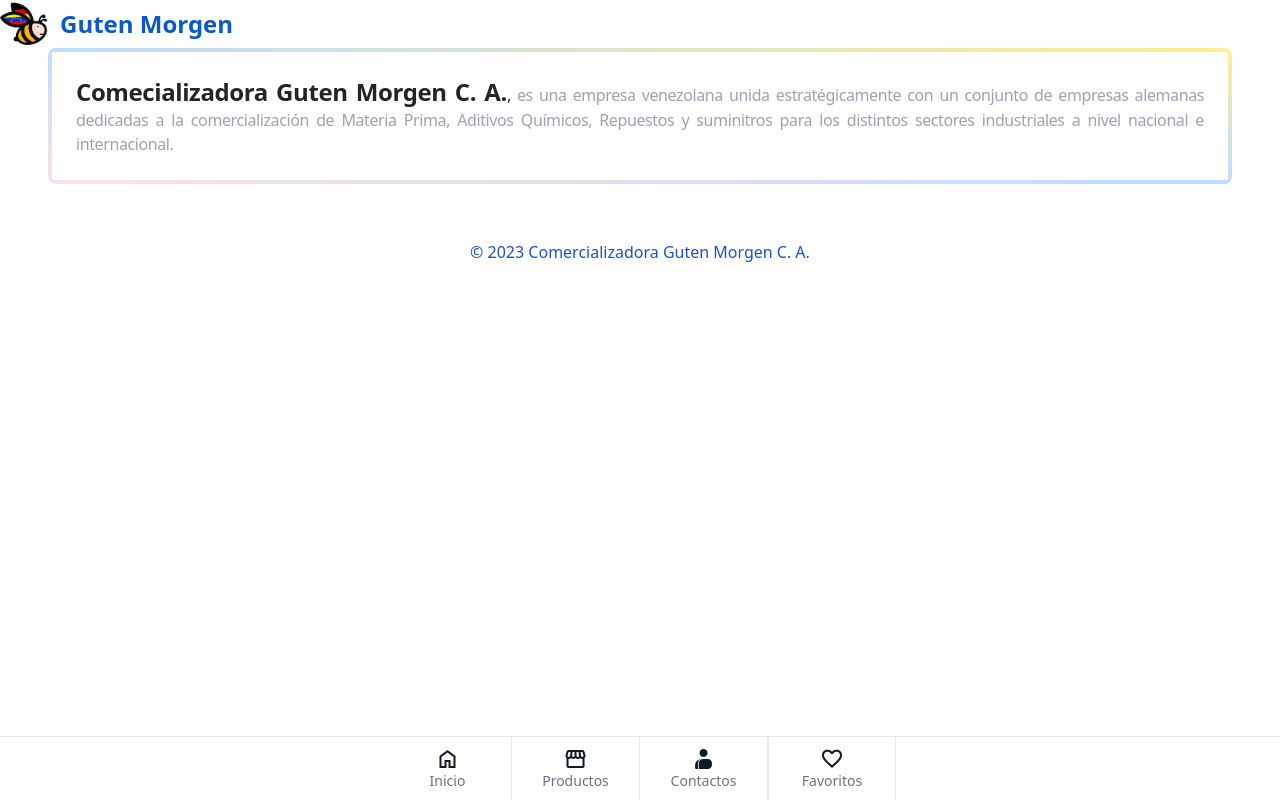
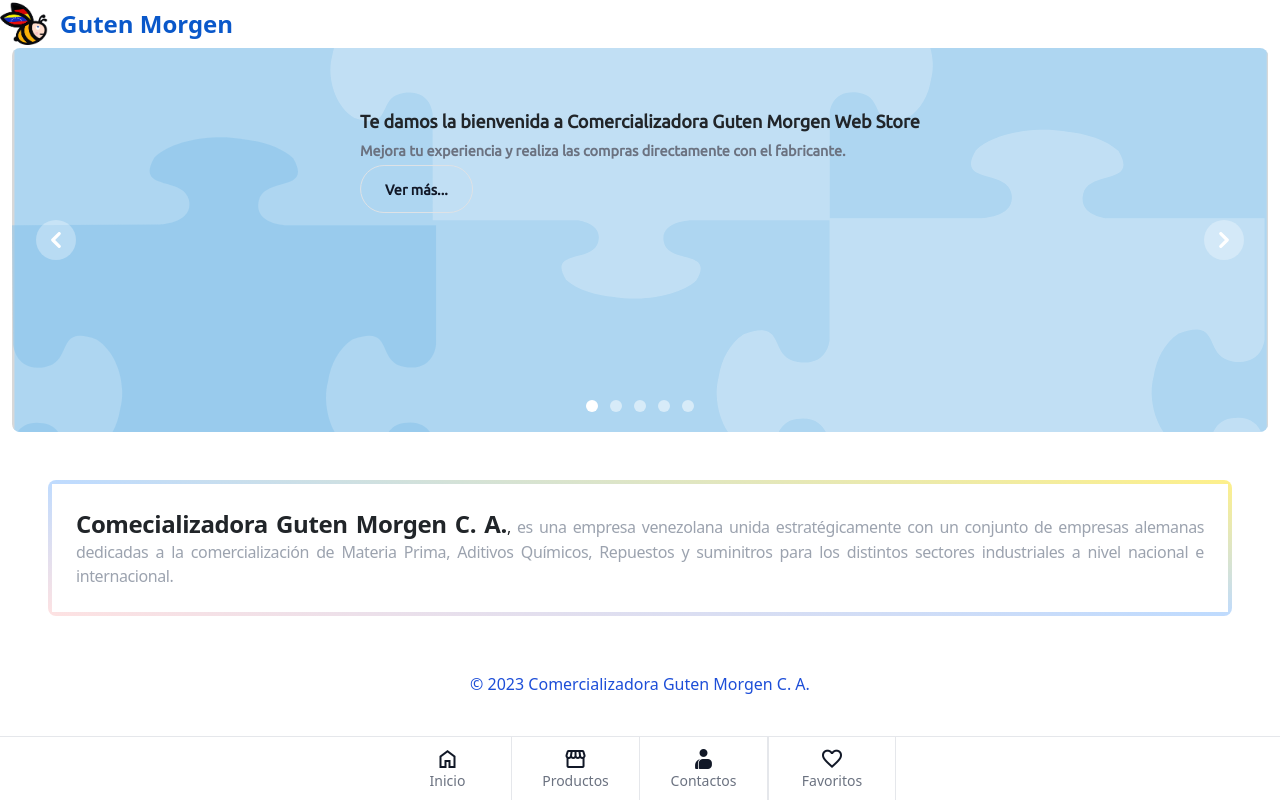
Before and after one commit to junavi/gutmor, a Django app: page / in a window 1280 px wide. Run offline with Django 4.2, Linux system fonts and the light colour scheme; some libraries are stand-ins or nearby versions.

Commit message:
carrusel

```diff
--- a/shop/templates/shop/base.html
+++ b/shop/templates/shop/base.html
@@ -29,6 +29,8 @@
   </div>
 
 
+
+
 <div class="fixed bottom-0 left-0 z-50 w-full h-16 bg-white border-t border-gray-200 dark:bg-gray-700 dark:border-gray-600">
     <div class="grid h-full max-w-lg grid-cols-4 mx-auto font-medium">
 
@@ -57,15 +59,8 @@
 
 </nav>
 
+      {% block content %}
 
-
-
-
-
-
-
-
-      {% block content %}
       {% endblock %}
 
 
--- /dev/null
+++ b/shop/templates/shop/carrusel.html
@@ -0,0 +1,67 @@
+{% load static %}
+<div class="container mt-5 mb-3">
+    <div id="default-carousel" class="relative w-full " data-carousel="slide">
+                    <!-- Carousel wrapper -->
+                    <div class="relative h-56 overflow-hidden rounded-lg sm:h-96">
+                         <!-- Item 1 -->
+                        <div class="hidden duration-700 ease-in-out" data-carousel-item>
+
+                            <img src="{% static "img/f-gm1.svg" %}" class="absolute block w-full -translate-x-1/2 -translate-y-1/2 top-1/2 left-1/2" lang="es" alt="Bienvenida">
+                         <figcaption class="relative mt-5 pt-5 top-10"><h1 class="absolute text-lg font-semibold text-dark top-1/2 left-1/2 -translate-x-1/2 -translate-y-1/2">Te damos la bienvenida a Comercializadora Guten Morgen Web Store<br><small class="text-gray-500 dark:text-gray-400">Mejora tu experiencia y realiza las compras directamente con el fabricante.</small>
+                         <br><button class="bg-transparent hover:bg-blue-500 text-dark-700 font-semibold hover:text-white py-2 px-4 border border-dark-700 hover:border-white rounded-full ">
+   <small class="text-gray-900 dark:text-gray-900">Ver más...</small>
+</button></h1>
+
+  </figcaption>
+                        </div>
+                        <!-- Item 2 -->
+                        <div class="hidden duration-700 ease-in-out" data-carousel-item>
+                            <img src="{% static "img/f-gm2.svg" %}" class="absolute block w-full -translate-x-1/2 -translate-y-1/2 top-1/2 left-1/2" lang="es" alt="Hamburgo_port">
+                        <figcaption class="relative mt-5 pt-5 top-6"><h1 class="absolute text-lg font-semibold text-dark top-1/2 left-1/2 -translate-x-1/2 -translate-y-1/2">Favoritos<br><small class="text-gray-500 dark:text-gray-400">Descubre la lista de productos disponibles m&aacute;s solicitados.</small><br><button class="bg-transparent hover:bg-blue-500 text-dark-700 font-semibold hover:text-white py-2 px-4 border border-dark-700 hover:border-white rounded-full ">
+ <small class="text-gray-900 dark:text-gray-900"> Descubre</small>
+</button></h1>
+
+  </figcaption>
+
+                        </div>
+                        <!-- Item 3 -->
+                        <div class="hidden duration-700 ease-in-out" data-carousel-item>
+                            <img src="{% static "img/f-gm3.svg" %}" class="absolute block w-full -translate-x-1/2 -translate-y-1/2 top-1/2 left-1/2" lang="es" alt="importacion">
+                        </div>
+                        <!-- Item 4 -->
+                        <div class="hidden duration-700 ease-in-out" data-carousel-item>
+                            <img src="{% static "img/f-gm4.svg" %}" class="absolute block w-full -translate-x-1/2 -translate-y-1/2 top-1/2 left-1/2" lang="es" alt="puerto">
+                        </div>
+                        <!-- Item 5 -->
+                        <div class="hidden duration-700 ease-in-out" data-carousel-item>
+                            <img src="{% static "img/no_image.png" %}" class="absolute block w-full -translate-x-1/2 -translate-y-1/2 top-1/2 left-1/2" lang="es" alt="tarjeta_presentacion">
+                        </div>
+                    </div>
+                    <!-- Slider indicators -->
+                    <div class="absolute z-30 flex space-x-3 -translate-x-1/2 bottom-5 left-1/2">
+                        <button type="button" class="w-3 h-3 rounded-full" aria-current="true" aria-label="Slide 1" data-carousel-slide-to="0"></button>
+                        <button type="button" class="w-3 h-3 rounded-full" aria-current="false" aria-label="Slide 2" data-carousel-slide-to="1"></button>
+                        <button type="button" class="w-3 h-3 rounded-full" aria-current="false" aria-label="Slide 3" data-carousel-slide-to="2"></button>
+                        <button type="button" class="w-3 h-3 rounded-full" aria-current="false" aria-label="Slide 4" data-carousel-slide-to="3"></button>
+                        <button type="button" class="w-3 h-3 rounded-full" aria-current="false" aria-label="Slide 5" data-carousel-slide-to="4"></button>
+                    </div>
+                    <!-- Slider controls -->
+                    <button type="button" class="absolute top-0 left-0 z-30 flex items-center justify-center h-full px-4 cursor-pointer group focus:outline-none" data-carousel-prev>
+                        <span class="inline-flex items-center justify-center w-10 h-10 rounded-full bg-white/30 dark:bg-gray-800/30 group-hover:bg-white/50 dark:group-hover:bg-gray-800/60 group-focus:ring-4 group-focus:ring-white dark:group-focus:ring-gray-800/70 group-focus:outline-none">
+                            <svg class="w-4 h-4 text-white dark:text-gray-800" aria-hidden="true" xmlns="http://www.w3.org/2000/svg" fill="none" viewBox="0 0 6 10">
+                                <path stroke="currentColor" stroke-linecap="round" stroke-linejoin="round" stroke-width="2" d="M5 1 1 5l4 4"/>
+                            </svg>
+                            <span class="sr-only">Previous</span>
+                        </span>
+                    </button>
+                    <button type="button" class="absolute top-0 right-0 z-30 flex items-center justify-center h-full px-4 cursor-pointer group focus:outline-none" data-carousel-next>
+                        <span class="inline-flex items-center justify-center w-10 h-10 rounded-full bg-white/30 dark:bg-gray-800/30 group-hover:bg-white/50 dark:group-hover:bg-gray-800/60 group-focus:ring-4 group-focus:ring-white dark:group-focus:ring-gray-800/70 group-focus:outline-none">
+                            <svg class="w-4 h-4 text-white dark:text-gray-800" aria-hidden="true" xmlns="http://www.w3.org/2000/svg" fill="none" viewBox="0 0 6 10">
+                                <path stroke="currentColor" stroke-linecap="round" stroke-linejoin="round" stroke-width="2" d="m1 9 4-4-4-4"/>
+                            </svg>
+                            <span class="sr-only">Next</span>
+                        </span>
+                    </button>
+                </div>
+
+</div>
--- a/shop/templates/shop/home.html
+++ b/shop/templates/shop/home.html
@@ -1,5 +1,6 @@
 {% extends 'shop/base.html' %}
 {% load static %}
 {% block content %}
+{% include 'shop:carrusel.html'%}
 {% include 'shop/product/list.html' %}
 {% endblock %}
--- a/shop/templates/shop/index.html
+++ b/shop/templates/shop/index.html
@@ -2,6 +2,7 @@
 {% load static %}
 
 {% block content %}
+{% include 'shop/carrusel.html'%}
   <div class="mt-5 mx-5 rounded-lg bg-gradient-to-tr from-red-100 via-blue-200 to-yellow-200 p-1">
 <div class="bg-white p-4 text-justify  tracking-tight ">
    <span class="font-bold text-2xl ">Comecializadora Guten Morgen C. A.</span>, <span class="text-gray-400 md:text-2x1 ">es una empresa venezolana unida estrat&eacute;gicamente con un conjunto de empresas alemanas dedicadas a la comercializaci&oacute;n de Materia Prima, Aditivos Qu&iacute;micos, Repuestos y suminitros para los distintos sectores industriales a nivel nacional e internacional.</span>
```
Also changed, not shown: static/img/f-gm1.jpeg (added), static/img/f-gm1.svg (added), static/img/f-gm2.jpeg (added), static/img/f-gm2.svg (added), static/img/f-gm3.svg (added), static/img/no_image.png (added), 1 other file.
